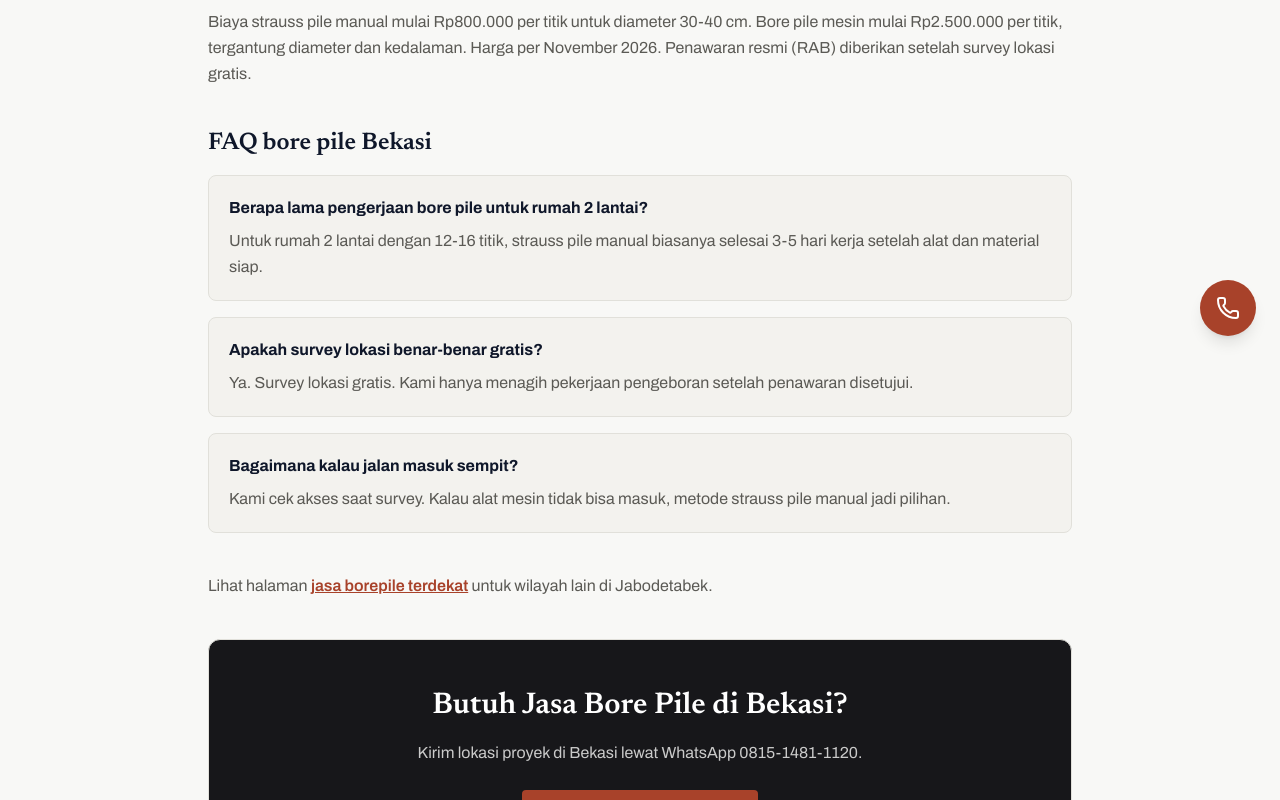
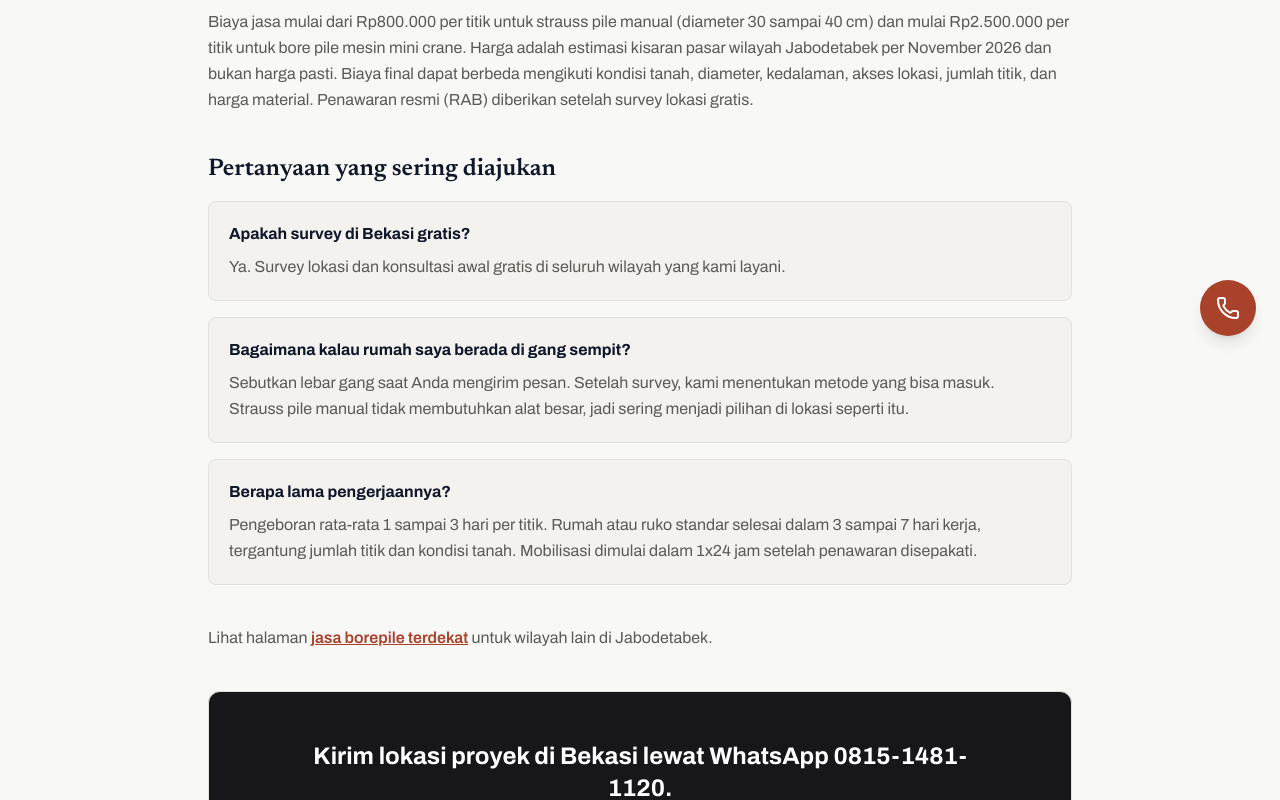
Before and after one commit to mjdevf/borepile-landing, a React (Vite) app: page /location/bekasi/ in a window 1280 px wide. Shown: the part 440-1240 px from the top of the page. Built offline with nearby package versions, Linux system fonts and the light colour scheme.

Commit message:
seo(T4): samakan teks halaman lokasi dengan file 03

```diff
--- a/scripts/prerender.js
+++ b/scripts/prerender.js
@@ -112,7 +112,7 @@ function renderStructuredLocationBody(loc, page) {
   const districtsHtml = page.districts
     ? `<section style="margin-top:36px;">
       <h2 style="font-size:22px;margin-bottom:12px;color:#17171A;">${esc(page.districts.heading)}</h2>
-      <p style="line-height:1.75;color:#5B5A55;margin-bottom:12px;">${page.districts.list.map((d) => esc(d)).join(", ")}.</p>
+      <p style="line-height:1.75;color:#5B5A55;margin-bottom:12px;">${esc(page.districts.listText)}</p>
       <p style="line-height:1.75;color:#5B5A55;">${renderRich(page.districts.closing)}</p>
     </section>`
     : "";
@@ -132,7 +132,6 @@ function renderStructuredLocationBody(loc, page) {
   const surveyHtml = page.survey
     ? `<section style="margin-top:36px;">
       <h2 style="font-size:22px;margin-bottom:12px;color:#17171A;">${esc(page.survey.heading)}</h2>
-      <p style="line-height:1.75;color:#5B5A55;margin-bottom:8px;">${esc(page.survey.intro)}</p>
       <ul style="line-height:1.75;color:#5B5A55;padding-left:22px;margin-bottom:12px;">
         ${page.survey.items.map((item) => `<li>${esc(item)}</li>`).join("")}
       </ul>
@@ -206,8 +205,7 @@ function renderStructuredLocationBody(loc, page) {
     <p style="line-height:1.75;color:#5B5A55;margin-top:24px;">Lihat halaman <a href="/borepile-terdekat/" style="color:#A8422A;font-weight:600;text-decoration:none;">jasa borepile terdekat</a> untuk wilayah lain di Jabodetabek.</p>
 
     <section style="margin-top:40px;background:#17171A;color:#ffffff;border-radius:8px;padding:32px;text-align:center;">
-      <h2 style="font-size:24px;margin:0 0 12px;color:#ffffff;">Butuh Jasa Bore Pile di ${esc(city)}?</h2>
-      <p style="margin:0 0 20px;color:#E1E0DA;line-height:1.6;">${esc(page.cta.text)}</p>
+      <p style="margin:0 0 20px;color:#ffffff;font-size:20px;font-weight:700;line-height:1.6;">${esc(page.cta.text)}</p>
       <a href="${waUrl}" style="background:#A8422A;color:#ffffff;padding:14px 28px;border-radius:6px;text-decoration:none;font-weight:700;display:inline-block;box-shadow:0 4px 12px rgba(37,99,235,0.3);">${esc(page.cta.button)}</a>
     </section>
 
--- a/src/components/sections/StructuredLocationPage.jsx
+++ b/src/components/sections/StructuredLocationPage.jsx
@@ -34,15 +34,21 @@ class MapErrorBoundary extends React.Component {
 
 const RichText = ({ parts }) => {
   if (typeof parts === "string") return parts;
-  return parts.map((part, index) =>
-    typeof part === "string" ? (
-      <React.Fragment key={index}>{part}</React.Fragment>
-    ) : (
-      <Link key={index} to={part.href} className="font-semibold text-accent underline">
+  return parts.map((part, index) => {
+    if (typeof part === "string") {
+      return <React.Fragment key={index}>{part}</React.Fragment>;
+    }
+    const className = "font-semibold text-accent underline";
+    return part.href.startsWith("/location/") ? (
+      <Link key={index} to={part.href} className={className}>
         {part.text}
       </Link>
-    )
-  );
+    ) : (
+      <a key={index} href={part.href} className={className}>
+        {part.text}
+      </a>
+    );
+  });
 };
 
 const StructuredLocationPage = ({ location, content }) => {
@@ -86,7 +92,7 @@ const StructuredLocationPage = ({ location, content }) => {
             <section className="mb-10">
               <h2 className="mb-4 text-2xl font-bold text-primary">{content.districts.heading}</h2>
               <p className="mb-4 leading-relaxed text-secondary">
-                {content.districts.list.join(", ")}.
+                {content.districts.listText}
               </p>
               <p className="leading-relaxed text-secondary">
                 <RichText parts={content.districts.closing} />
@@ -110,7 +116,6 @@ const StructuredLocationPage = ({ location, content }) => {
           {content.survey && (
             <section className="mb-10">
               <h2 className="mb-4 text-2xl font-bold text-primary">{content.survey.heading}</h2>
-              <p className="mb-3 leading-relaxed text-secondary">{content.survey.intro}</p>
               <ul className="mb-4 list-disc space-y-2 pl-6 leading-relaxed text-secondary">
                 {content.survey.items.map((item, index) => (
                   <li key={index}>{item}</li>
@@ -161,17 +166,14 @@ const StructuredLocationPage = ({ location, content }) => {
 
           <p className="mb-10 leading-relaxed text-secondary">
             Lihat halaman{" "}
-            <Link to="/borepile-terdekat/" className="font-semibold text-accent underline">
+            <a href="/borepile-terdekat/" className="font-semibold text-accent underline">
               jasa borepile terdekat
-            </Link>{" "}
+            </a>{" "}
             untuk wilayah lain di Jabodetabek.
           </p>
 
           <div className="rounded-xl border border-border-muted bg-primary p-8 text-center text-on-primary md:p-12">
-            <h2 className="mb-4 text-2xl font-bold text-on-primary md:text-3xl">
-              Butuh Jasa Bore Pile di {location.city}?
-            </h2>
-            <p className="mx-auto mb-6 max-w-2xl leading-relaxed text-on-primary/80">
+            <p className="mx-auto mb-6 max-w-2xl text-xl font-bold text-on-primary md:text-2xl">
               {content.cta.text}
             </p>
             <Button
--- a/src/data/locationContent.js
+++ b/src/data/locationContent.js
@@ -1,23 +1,24 @@
+import { PRICE_DISCLAIMER_TEXT } from "./siteFacts.js";
+
 const WA_NUMBER = "6281514811120";
 const WA_BASE = `https://api.whatsapp.com/send/?phone=${WA_NUMBER}&text=`;
 
-const PRICE_TEXT =
-  "Biaya strauss pile manual mulai Rp800.000 per titik untuk diameter 30-40 cm. Bore pile mesin mulai Rp2.500.000 per titik, tergantung diameter dan kedalaman. Harga per November 2026. Penawaran resmi (RAB) diberikan setelah survey lokasi gratis.";
-
-const FAQ = [
+function faqFor(city) {
+  return [
     {
-    q: "Berapa lama pengerjaan bore pile untuk rumah 2 lantai?",
-    a: "Untuk rumah 2 lantai dengan 12-16 titik, strauss pile manual biasanya selesai 3-5 hari kerja setelah alat dan material siap.",
+      q: `Apakah survey di ${city} gratis?`,
+      a: "Ya. Survey lokasi dan konsultasi awal gratis di seluruh wilayah yang kami layani.",
     },
     {
-    q: "Apakah survey lokasi benar-benar gratis?",
-    a: "Ya. Survey lokasi gratis. Kami hanya menagih pekerjaan pengeboran setelah penawaran disetujui.",
+      q: "Bagaimana kalau rumah saya berada di gang sempit?",
+      a: "Sebutkan lebar gang saat Anda mengirim pesan. Setelah survey, kami menentukan metode yang bisa masuk. Strauss pile manual tidak membutuhkan alat besar, jadi sering menjadi pilihan di lokasi seperti itu.",
     },
     {
-    q: "Bagaimana kalau jalan masuk sempit?",
-    a: "Kami cek akses saat survey. Kalau alat mesin tidak bisa masuk, metode strauss pile manual jadi pilihan.",
+      q: "Berapa lama pengerjaannya?",
+      a: "Pengeboran rata-rata 1 sampai 3 hari per titik. Rumah atau ruko standar selesai dalam 3 sampai 7 hari kerja, tergantung jumlah titik dan kondisi tanah. Mobilisasi dimulai dalam 1x24 jam setelah penawaran disepakati.",
     },
   ];
+}
 
 function waUrl(city) {
   return (
@@ -32,20 +33,25 @@ function link(text, href) {
   return { text, href };
 }
 
+function joinDistricts(districts) {
+  if (districts.length <= 1) return districts[0] || "";
+  return `${districts.slice(0, -1).join(", ")}, dan ${districts[districts.length - 1]}`;
+}
+
 function methodSection(city) {
   return {
     heading: `Memilih metode untuk bangunan di ${city}`,
     paragraphs: [
       "Jenis bangunan dan lebar jalan masuk biasanya menentukan metodenya.",
-      "Bore pile mesin cocok untuk bangunan bertingkat, gudang, dan proyek yang membutuhkan tiang diameter besar. Mesin mini crane bisa masuk ke lahan yang masih punya akses jalan.",
-      "Strauss pile manual cocok untuk rumah tinggal, pagar, dan ruko di gang sempit. Tenaga manual dipakai karena alat berat tidak bisa masuk.",
+      "Bore pile mesin dikerjakan dengan mini crane untuk diameter 30 sampai 100 cm dan kedalaman hingga 30 meter. Metode ini cocok untuk bangunan dengan beban lebih besar atau yang membutuhkan tiang lebih dalam.",
+      "Strauss pile manual dikerjakan dengan tenaga putar manusia, untuk diameter 30 sampai 40 cm pada kedalaman 6 sampai 15 meter. Karena tidak membutuhkan alat besar masuk ke lokasi, metode ini lebih mudah dipakai di tempat dengan akses sempit.",
       [
-        "Ukuran dan kedalaman tiang ditentukan setelah sondir atau pengecekan tanah. Baca ",
+        "Ukuran dan kedalaman tiang yang final ditentukan perencana struktur dari data tanah. Kami mengerjakan bagian pelaksanaannya. Perbandingan lengkap ada di artikel ",
         link(
           "perbedaan strauss pile dan bore pile",
           "/blog/perbedaan-strauss-pile-dan-bore-pile.html"
         ),
-        " sebelum memilih metode.",
+        ".",
       ],
     ],
   };
@@ -54,15 +60,15 @@ function methodSection(city) {
 function surveySection() {
   return {
     heading: "Yang kami periksa saat survey",
-    intro: "Saat survey, kami memeriksa:",
     items: [
-      "Akses jalan masuk dan ruang untuk alat.",
-      "Jarak ke bangunan tetangga.",
-      "Kondisi tanah dan muka air tanah.",
-      "Beban bangunan dan jumlah titik.",
+      "Lebar dan kondisi jalan masuk, diukur di titik tersempit",
+      "Ruang kerja di sekitar titik pondasi",
+      "Jarak dan kondisi bangunan tetangga",
+      "Kabel listrik atau telepon di atas jalur alat",
+      "Tempat untuk menaruh tanah hasil galian",
     ],
     closing: [
-      "Panduan singkatnya ada di ",
+      "Siapkan informasi ini sebelum kami datang dengan membaca ",
       link(
         "persiapan sebelum survey bore pile",
         "/blog/persiapan-sebelum-survey-bore-pile.html"
@@ -73,7 +79,17 @@ function surveySection() {
 }
 
 function districtSection(city, districts, closing) {
-  return { heading: `Kecamatan di ${city} yang kami layani`, list: districts, closing };
+  return {
+    heading: `Kecamatan di ${city} yang kami layani`,
+    listText: `${joinDistricts(districts)}.`,
+    closing,
+  };
+}
+
+function standardIntro(city, office) {
+  return [
+    `Majujaya Bore Pile mengerjakan pondasi bore pile dan strauss pile di ${city}. ${office}, dan kami sudah menyelesaikan 250+ titik sejak 2013. Survey lokasi gratis, dan setelah survey Anda menerima penawaran resmi (RAB).`,
+  ];
 }
 
 function fullPage(config) {
@@ -86,13 +102,13 @@ function fullPage(config) {
     districts: config.districts,
     method: methodSection(config.city),
     survey: surveySection(),
-    price: { heading: "Biaya", text: PRICE_TEXT },
+    price: { heading: "Biaya", text: PRICE_DISCLAIMER_TEXT },
     projects: null,
-    faq: FAQ,
-    faqHeading: `FAQ bore pile ${config.city}`,
+    faq: faqFor(config.city),
+    faqHeading: "Pertanyaan yang sering diajukan",
     cta: {
       text: `Kirim lokasi proyek di ${config.city} lewat WhatsApp 0815-1481-1120.`,
-      button: "Chat WhatsApp Sekarang",
+      button: "Kirim lokasi proyek via WhatsApp",
       url: waUrl(config.city),
     },
   };
@@ -136,10 +152,10 @@ export const LOCATION_CONTENT = {
     title: "Jasa Bore Pile Jakarta Pusat | Survey Gratis | Majujaya",
     metaDesc:
       "Jasa bore pile dan strauss pile di Jakarta Pusat: Gambir, Sawah Besar, Kemayoran, Senen. Survey lokasi gratis, estimasi biaya jelas. Chat WA sekarang.",
-    intro: [
-      "Majujaya Bore Pile mengerjakan pondasi bore pile dan strauss pile di Jakarta Pusat, dari Gambir sampai Johar Baru. Kantor kami ada di Sunter, Jakarta Utara. Kami berdiri sejak 2013 dan sudah menyelesaikan 250+ titik pengeboran di Jabodetabek dan sekitarnya.",
-      "Survey lokasi gratis. Setelah survey, Anda menerima penawaran resmi (RAB).",
-    ],
+    intro: standardIntro(
+      "Jakarta Pusat",
+      "Kantor kami ada di Sunter, Jakarta Utara"
+    ),
     districts: districtSection(
       "Jakarta Pusat",
       [
@@ -166,10 +182,10 @@ export const LOCATION_CONTENT = {
     title: "Jasa Bore Pile Jakarta Barat | Survey Gratis | Majujaya",
     metaDesc:
       "Jasa bore pile dan strauss pile di Jakarta Barat: Cengkareng, Grogol Petamburan, Taman Sari. Survey lokasi gratis, estimasi biaya jelas. Chat WA sekarang.",
-    intro: [
-      "Majujaya Bore Pile mengerjakan pondasi bore pile dan strauss pile di Jakarta Barat, dari Cengkareng sampai Kembangan. Kantor kami ada di Sunter, Jakarta Utara. Kami berdiri sejak 2013 dan sudah menyelesaikan 250+ titik pengeboran di Jabodetabek dan sekitarnya.",
-      "Survey lokasi gratis. Setelah survey, Anda menerima penawaran resmi (RAB).",
-    ],
+    intro: standardIntro(
+      "Jakarta Barat",
+      "Kantor kami ada di Sunter, Jakarta Utara"
+    ),
     districts: districtSection(
       "Jakarta Barat",
       [
@@ -196,10 +212,10 @@ export const LOCATION_CONTENT = {
     title: "Jasa Bore Pile Jakarta Timur | Survey Gratis | Majujaya",
     metaDesc:
       "Jasa bore pile dan strauss pile di Jakarta Timur: Matraman, Pulogadung, Jatinegara, Kramat Jati. Survey lokasi gratis, estimasi biaya jelas. Chat WA sekarang.",
-    intro: [
-      "Majujaya Bore Pile mengerjakan pondasi bore pile dan strauss pile di Jakarta Timur, dari Matraman sampai Cipayung. Kantor kami ada di Sunter, Jakarta Utara. Kami berdiri sejak 2013 dan sudah menyelesaikan 250+ titik pengeboran di Jabodetabek dan sekitarnya.",
-      "Survey lokasi gratis. Setelah survey, Anda menerima penawaran resmi (RAB).",
-    ],
+    intro: standardIntro(
+      "Jakarta Timur",
+      "Kantor kami ada di Sunter, Jakarta Utara"
+    ),
     districts: districtSection(
       "Jakarta Timur",
       [
@@ -228,10 +244,10 @@ export const LOCATION_CONTENT = {
     title: "Jasa Bore Pile Jakarta Utara | Survey Gratis | Majujaya",
     metaDesc:
       "Jasa bore pile dan strauss pile di Jakarta Utara: Penjaringan, Pademangan, Tanjung Priok, Koja. Survey lokasi gratis, estimasi biaya jelas. Chat WA sekarang.",
-    intro: [
-      "Majujaya Bore Pile mengerjakan pondasi bore pile dan strauss pile di Jakarta Utara, dari Penjaringan sampai Cilincing. Kantor kami ada di Sunter Agung, Tanjung Priok, Jakarta Utara. Kami berdiri sejak 2013 dan sudah menyelesaikan 250+ titik pengeboran di Jabodetabek dan sekitarnya.",
-      "Survey lokasi gratis. Setelah survey, Anda menerima penawaran resmi (RAB).",
-    ],
+    intro: standardIntro(
+      "Jakarta Utara",
+      "Kantor kami ada di Sunter Agung, Tanjung Priok, Jakarta Utara"
+    ),
     districts: districtSection(
       "Jakarta Utara",
       [
@@ -283,13 +299,13 @@ function thinPage(city) {
     },
     method: null,
     survey: null,
-    price: { heading: "Biaya", text: PRICE_TEXT },
+    price: { heading: "Biaya", text: PRICE_DISCLAIMER_TEXT },
     projects: null,
-    faq: FAQ,
-    faqHeading: `FAQ bore pile ${city}`,
+    faq: faqFor(city),
+    faqHeading: "Pertanyaan yang sering diajukan",
     cta: {
       text: `Kirim lokasi proyek di ${city} lewat WhatsApp 0815-1481-1120.`,
-      button: "Chat WhatsApp Sekarang",
+      button: "Kirim lokasi proyek via WhatsApp",
       url: waUrl(city),
     },
   };
```
Lines whose indentation alone changed are shown as unchanged.
